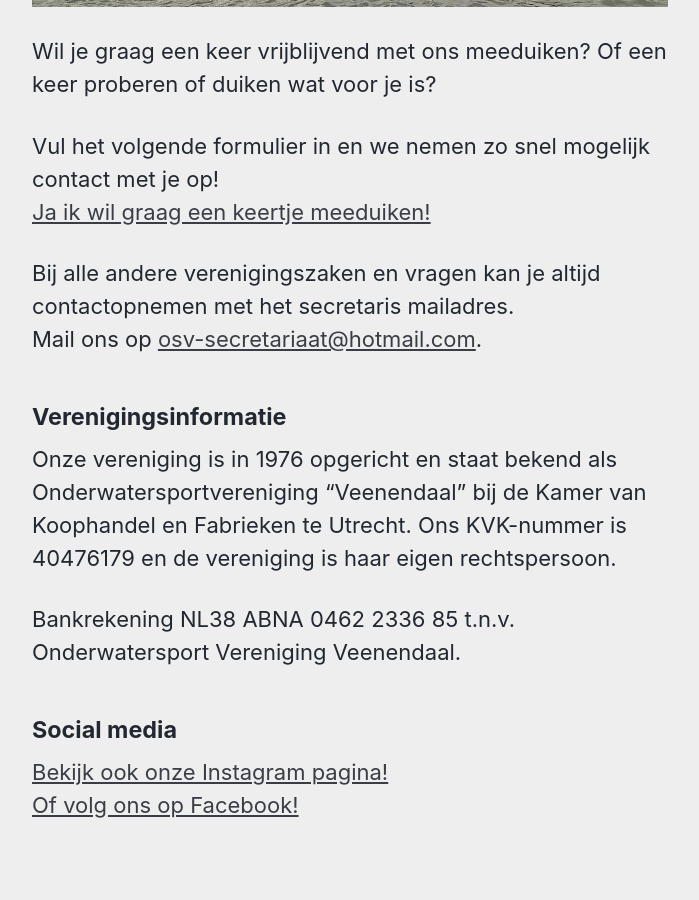
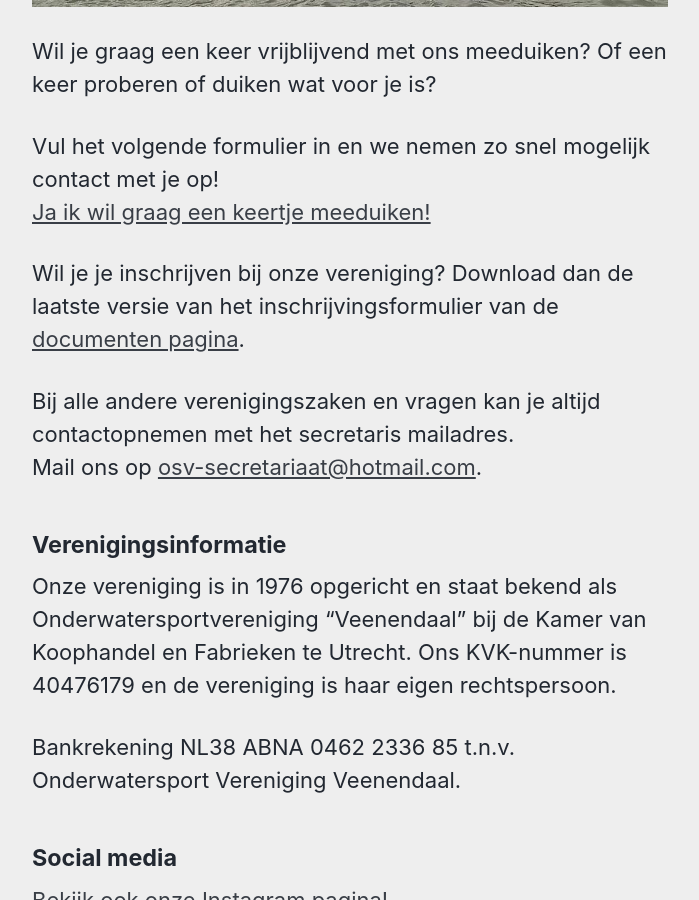
Before and after one commit to walthertimmer/osvveenendaal.nl, a Jekyll site: the page built from _pages/contact.md, in a window 1280 px wide and 900 px high, scrolled down 576 px. Shown: the whole window, without its empty margins (290-989 px from the left). Built offline with Jekyll 4.4.1, drawn with Linux system fonts in a browser that asks for light colours; cached includes are drawn as plain includes.

Commit message:
Add membership form download instructions
Added information about downloading the membership form.

```diff
--- a/_pages/contact.md
+++ b/_pages/contact.md
@@ -15,6 +15,8 @@ Wil je graag een keer vrijblijvend met ons meeduiken? Of een keer proberen of du
 Vul het volgende formulier in en we nemen zo snel mogelijk contact met je op!
 [Ja ik wil graag een keertje meeduiken!](https://forms.gle/m65W1JCuBNnB5Rjd8)
 
+Wil je je inschrijven bij onze vereniging? Download dan de laatste versie van het inschrijvingsformulier van de [documenten pagina](/documenten/).
+
 Bij alle andere verenigingszaken en vragen kan je altijd contactopnemen met het secretaris mailadres.
 Mail ons op [osv-secretariaat@hotmail.com](mailto:osv-secretariaat@hotmail.com).
 
```
